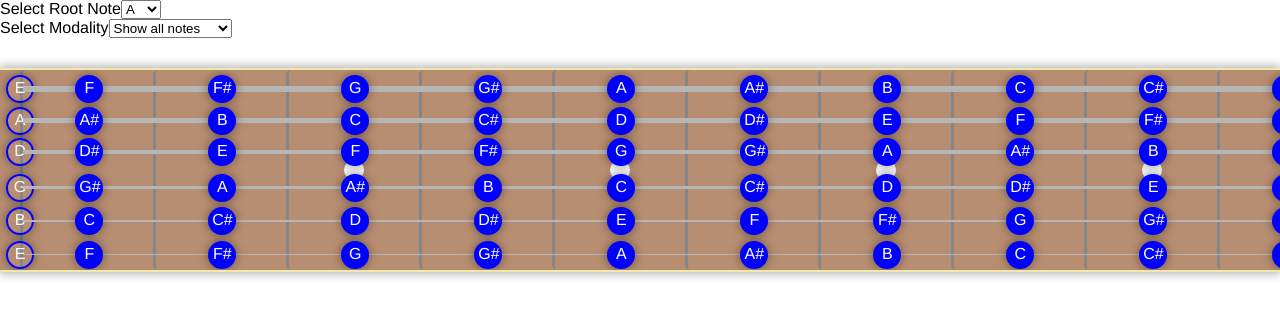
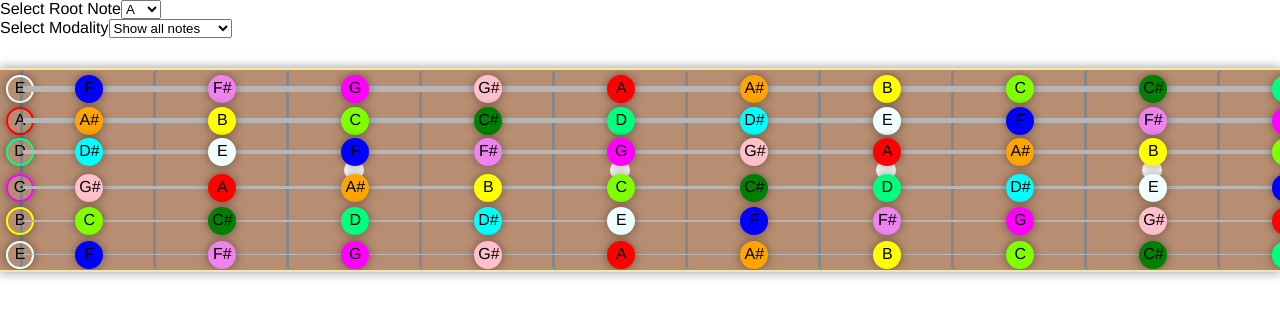
Before and after one commit to CarlosCobas/fretboard, a Next.js app: page /fretboard/ in a window 1280 px wide. Shown: the top 318 px of the page. Built offline with nearby package versions, Linux system fonts and the light colour scheme.

Commit message:
Sistema de renderizado de intervalos

```diff
--- /dev/null
+++ b/src/app/contexts/RootNoteContext.ts
@@ -0,0 +1,2 @@
+import { createContext } from 'react';
+export const RootNoteContext = createContext('E');
--- a/src/app/css/base.css
+++ b/src/app/css/base.css
@@ -58,15 +58,61 @@ body {
   left: 50%;
   width: 20px;
   height: 20px;
-  background-color: blue;
-  border: 2px solid blue;
   border-radius: 200px;
   transform: translate(-50%, -50%);
   z-index: 50;
-  color: white;
+  color: black;
   text-align: center;
   padding: 2px;
   box-shadow: 0px 0px 10px 1px rgba(0, 0, 0, 0.36);
+}
+.fretboard-section .fretboard .fret .string .note-value.root {
+  background-color: red;
+  border: 2px solid red;
+}
+.fretboard-section .fretboard .fret .string .note-value.b_second {
+  background-color: orange;
+  border: 2px solid orange;
+}
+.fretboard-section .fretboard .fret .string .note-value.second {
+  background-color: yellow;
+  border: 2px solid yellow;
+}
+.fretboard-section .fretboard .fret .string .note-value.b_third {
+  background-color: chartreuse;
+  border: 2px solid chartreuse;
+}
+.fretboard-section .fretboard .fret .string .note-value.third {
+  background-color: green;
+  border: 2px solid green;
+}
+.fretboard-section .fretboard .fret .string .note-value.fourth {
+  background-color: SpringGreen;
+  border: 2px solid SpringGreen;
+}
+.fretboard-section .fretboard .fret .string .note-value.b_fifth {
+  background-color: cyan;
+  border: 2px solid cyan;
+}
+.fretboard-section .fretboard .fret .string .note-value.fifth {
+  background-color: azure;
+  border: 2px solid azure;
+}
+.fretboard-section .fretboard .fret .string .note-value.b_sixth {
+  background-color: blue;
+  border: 2px solid blue;
+}
+.fretboard-section .fretboard .fret .string .note-value.sixth {
+  background-color: violet;
+  border: 2px solid violet;
+}
+.fretboard-section .fretboard .fret .string .note-value.b_seventh {
+  background-color: magenta;
+  border: 2px solid magenta;
+}
+.fretboard-section .fretboard .fret .string .note-value.seventh {
+  background-color: pink;
+  border: 2px solid pink;
 }
 .fretboard-section .fretboard .fret .string:nth-child(2) {
   height: 5px;
--- a/src/app/less/base.less
+++ b/src/app/less/base.less
@@ -19,6 +19,19 @@ body {
     line-height: 1.2;
     color: #000000;
 }
+
+@root: red;
+@b_second: orange;
+@second: yellow;
+@b_third: chartreuse;
+@third: green;
+@fourth: SpringGreen;
+@b_fifth: cyan;
+@fifth: azure;
+@b_sixth: blue;
+@sixth: violet;
+@b_seventh: magenta;
+@seventh: pink;
 
 
 .fretboard-section {
@@ -62,15 +75,63 @@ body {
                     left: 50%;
                     width: 20px;
                     height: 20px;
-                    background-color: blue;
-                    border: 2px solid blue;
                     border-radius: 200px;
                     transform: translate(-50%, -50%);
                     z-index: 50;
-                    color: white;
+                    // color: white;
+                    color: black;
                     text-align: center;
                     padding: 2px;
                     box-shadow: 0px 0px 10px 1px rgba(0, 0, 0, 0.36);
+
+                    &.root {
+                        background-color: @root;
+                        border: 2px solid @root;
+                    }
+                    &.b_second {
+                        background-color: @b_second;
+                        border: 2px solid @b_second;
+                    }
+                    &.second {
+                        background-color: @second;
+                        border: 2px solid @second;
+                    }
+                    &.b_third {
+                        background-color: @b_third;
+                        border: 2px solid @b_third;
+                    }
+                    &.third {
+                        background-color: @third;
+                        border: 2px solid @third;
+                    }
+                    &.fourth {
+                        background-color: @fourth;
+                        border: 2px solid @fourth;
+                    }
+                    &.b_fifth {
+                        background-color: @b_fifth;
+                        border: 2px solid @b_fifth;
+                    }
+                    &.fifth {
+                        background-color: @fifth;
+                        border: 2px solid @fifth;
+                    }
+                    &.b_sixth {
+                        background-color: @b_sixth;
+                        border: 2px solid @b_sixth;
+                    }
+                    &.sixth {
+                        background-color: @sixth;
+                        border: 2px solid @sixth;
+                    }
+                    &.b_seventh {
+                        background-color: @b_seventh;
+                        border: 2px solid @b_seventh;
+                    }
+                    &.seventh {
+                        background-color: @seventh;
+                        border: 2px solid @seventh;
+                    }
                 }
 
                 &:nth-child(2) {
--- a/src/app/modules/Fretboard.tsx
+++ b/src/app/modules/Fretboard.tsx
@@ -1,6 +1,8 @@
 import Fret from './Fret'
+import { RootNoteContext } from "../contexts/RootNoteContext"
+import { notes } from "../utils/notes";
 
-export default function Fretboard({notes} : {notes:Array<string>}) {
+export default function Fretboard({rootNote} : {rootNote:string}) {
 
     const totalFrets = 22;
     const standardTuning = ['E', 'A', 'D', 'G', 'B', 'E'];
@@ -11,7 +13,6 @@ export default function Fretboard({notes} : {notes:Array<string>}) {
             return notes[(noteIndex + fretIndex) % notes.length]
         });
 
-    // const frets = Array(21).fill(<Fret validNotes={standardTuning}/>)
     const generateFrets = () => {
         const res = [];
 
@@ -26,9 +27,12 @@ export default function Fretboard({notes} : {notes:Array<string>}) {
 
     return(
         <section className="fretboard-section">
-            <div className="fretboard">
-                {generateFrets()}
-            </div>
+            <RootNoteContext.Provider value={rootNote} >
+                <div className="fretboard">
+                    {generateFrets()}
+                </div>
+            </RootNoteContext.Provider>
+
         </section>
     );
 }
--- a/src/app/modules/ModalitySelector.tsx
+++ b/src/app/modules/ModalitySelector.tsx
@@ -1,13 +1,7 @@
 import React from "react";
+import { modalities } from "../utils/modalities";
 
 export default function Modalityslector() {
-
-    const modalities = [
-        'Show all notes',
-        'Modes',
-        'Arpegios',
-        'Pentatonic Scale',
-    ];
 
     const options = modalities.map(modality => <option key={modality} value={modality}>{modality}</option>)
 
--- a/src/app/modules/RootNoteSelector.tsx
+++ b/src/app/modules/RootNoteSelector.tsx
@@ -1,13 +1,14 @@
-import React from "react";
+import React, { ChangeEventHandler } from "react";
+import { notes } from "../utils/notes";
 
-export default function RootNoteSelector({notes} : {notes:Array<string>}) {
+export default function RootNoteSelector({onChangeRootNote} : { onChangeRootNote:ChangeEventHandler<HTMLSelectElement>}) {
 
     const options = notes.map(note => <option key={note} value={note}>{note}</option>)
 
     return (
         <div className="input-element">
             <label htmlFor="root-note-selector">Select Root Note</label>
-            <select name="root-note-selector" id="root-note-selector">{options}</select>
+            <select name="root-note-selector" id="root-note-selector" onChange={onChangeRootNote} defaultValue={notes[0]}>{options}</select>
         </div>
     );
 
--- a/src/app/modules/String.tsx
+++ b/src/app/modules/String.tsx
@@ -1,7 +1,46 @@
+import { notes } from "../utils/notes";
+import { useContext } from 'react';
+import { RootNoteContext } from "../contexts/RootNoteContext"
+
 export default function String({note} : {note:string}) {
+
+
+    const rootNote = useContext(RootNoteContext);
+
+
+    const rearrangeArray = (rootNote: string) => {
+        const index = notes.indexOf(rootNote);
+        const notesFromRoot = notes.slice(index);
+        const restOfNotes = notes.slice(0, index);
+        return notesFromRoot.concat(restOfNotes);
+    }
+
+    const calculateInterval = (currentNote: string, rootNote: string)  => {
+        const notesWithRootAtStart = rearrangeArray(rootNote);
+        const currentNoteIndex = notesWithRootAtStart.indexOf(currentNote);
+        const validClasses = [
+            'root',
+            'b_second',
+            'second',
+            'b_third',
+            'third',
+            'fourth',
+            'b_fifth',
+            'fifth',
+            'b_sixth',
+            'sixth',
+            'b_seventh',
+            'seventh',
+        ];
+        return validClasses[currentNoteIndex];
+    }
+
+
+
+
     return (
         <div className="string">
-            <span className="note-value">{note}</span>
+            <span className={`note-value ${calculateInterval(note, rootNote)}`}>{note}</span>
         </div>
     );
 }
--- a/src/app/modules/Toolbar.tsx
+++ b/src/app/modules/Toolbar.tsx
@@ -1,11 +1,12 @@
+import { ChangeEventHandler } from 'react';
 import ModalitySelector from './ModalitySelector';
 import RootNoteSelector from './RootNoteSelector'
 
-export default function Toolbar({notes} : {notes:Array<string>}) {
+export default function Toolbar({onChangeRootNote} : {onChangeRootNote:ChangeEventHandler<HTMLSelectElement>}) {
 
     return (
         <section className="toolbar-holder">
-            <RootNoteSelector notes={notes}/>
+            <RootNoteSelector onChangeRootNote={onChangeRootNote}/>
             <ModalitySelector/>
         </section>
     );
--- a/src/app/page.tsx
+++ b/src/app/page.tsx
@@ -1,16 +1,23 @@
+"use client";
+
 import Fretboard from "./modules/Fretboard";
 import Toolbar from "./modules/Toolbar";
+import { notes } from "./utils/notes";
+import { useState } from "react";
+
 
 export default function Home() {
 
-  const notes = ['A', 'A#', 'B', 'C', 'C#', 'D', 'D#', 'E', 'F', 'F#', 'G', 'G#'];
+  const [rootNote, setRootNote] = useState(notes[0]);
 
-
+  const onChangeRootNote = (e) => {
+    setRootNote(e.target.value)
+  }
 
   return (
     <main>
-      <Toolbar notes={notes}/>
-      <Fretboard notes={notes}/>
+      <Toolbar onChangeRootNote={onChangeRootNote}/>
+      <Fretboard rootNote={rootNote}/>
     </main>
   );
 }
--- /dev/null
+++ b/src/app/utils/modalities.ts
@@ -0,0 +1,6 @@
+export const modalities = [
+    'Show all notes',
+    'Modes',
+    'Arpegios',
+    'Pentatonic Scale',
+];
--- /dev/null
+++ b/src/app/utils/notes.ts
@@ -0,0 +1 @@
+export const notes = ['A', 'A#', 'B', 'C', 'C#', 'D', 'D#', 'E', 'F', 'F#', 'G', 'G#'];
```
